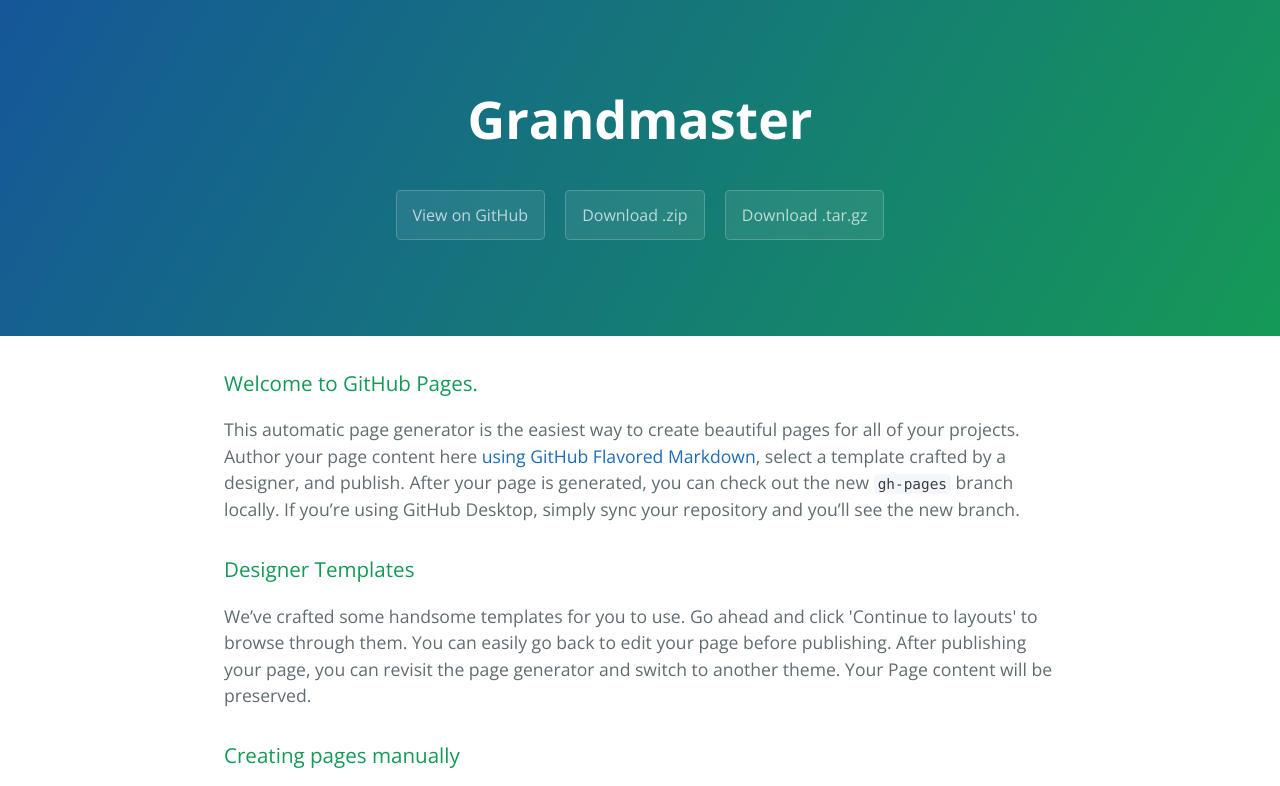
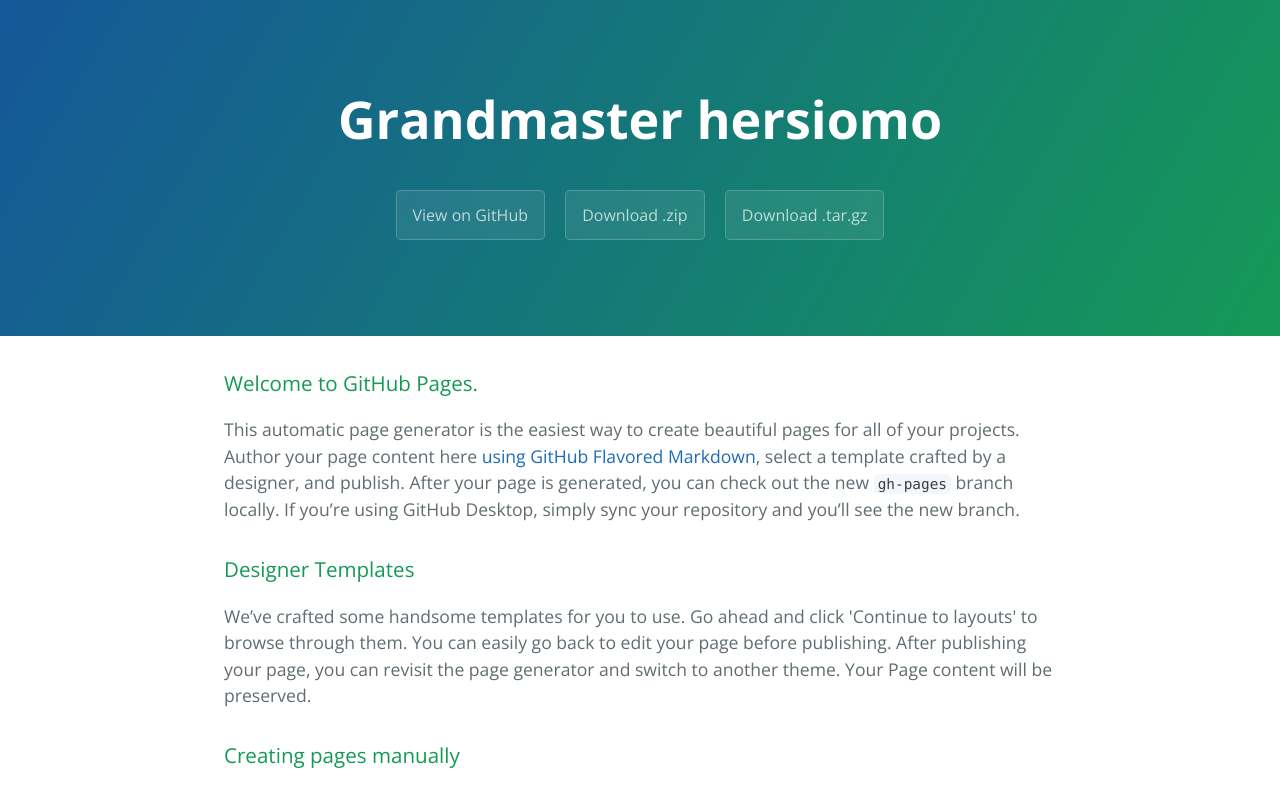
Before and after one commit to joelrobert/Grandmaster, a plain HTML site: page index.html in a window 1280 px wide. Shown: the top 786 px of the page. Drawn offline with nearby package versions, Linux system fonts and the light colour scheme.

Commit message:
Update index.html

```diff
--- a/index.html
+++ b/index.html
@@ -11,7 +11,7 @@
   </head>
   <body>
     <section class="page-header">
-      <h1 class="project-name">Grandmaster</h1>
+      <h1 class="project-name">Grandmaster hersiomo </h1>
       <h2 class="project-tagline"></h2>
       <a href="https://github.com/joelrobert/Grandmaster" class="btn">View on GitHub</a>
       <a href="https://github.com/joelrobert/Grandmaster/zipball/master" class="btn">Download .zip</a>
```
